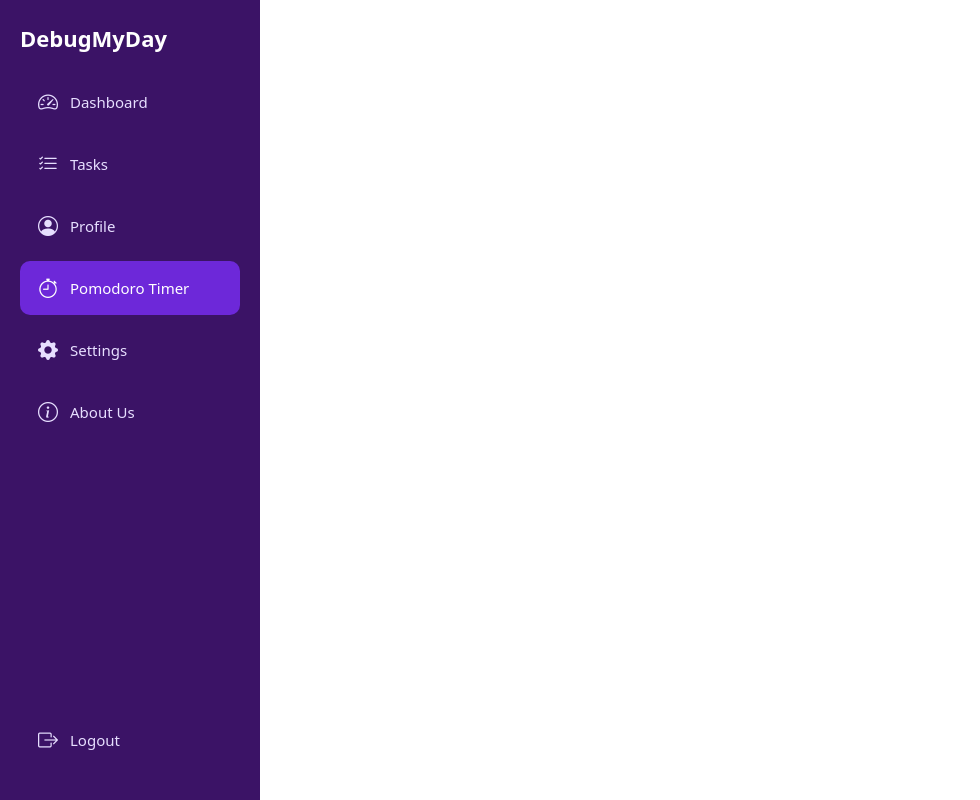
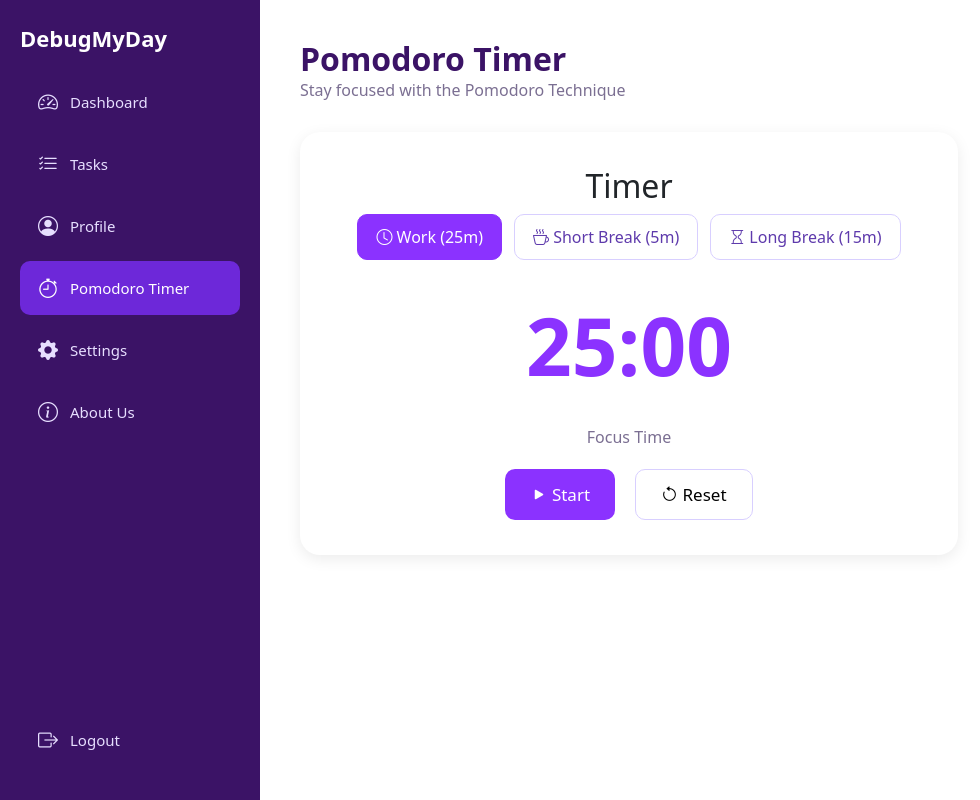
Before and after one commit to BrenanLester/Task_Tracker_Web_App, a PHP site: page /pomodoro.html in a window 1280 px wide. Shown: the whole page, without its empty margins (0-980 px from the left). Run offline with PHP 8.4, Linux system fonts and the light colour scheme.

Commit message:
Added function in pomodoro timer

```diff
--- a/pomodoro.css
+++ b/pomodoro.css
@@ -57,3 +57,95 @@ body {
 .sidebar .menu-item:last-child {
   margin-top: auto;
 }
+.main {
+    margin-left: 260px;
+    padding: 40px;
+}
+
+.page-title {
+    font-size: 32px;
+    font-weight: 700;
+    color: #3b1366;
+}
+
+.subtitle {
+    color: #7b6f92;
+    margin-top: -8px;
+}
+
+.pomo-card {
+    background: #ffffff;
+    width: 70%;
+    padding: 35px;
+    border-radius: 20px;
+    margin-top: 30px;
+    box-shadow: 0 4px 15px rgba(0,0,0,0.08);
+    text-align: center;
+    margin-bottom: 40px;
+}
+
+.pomo-modes {
+    display: flex;
+    justify-content: center;
+    gap: 12px;
+    margin-bottom: 25px;
+}
+
+.mode-btn {
+    padding: 10px 18px;
+    border-radius: 10px;
+    border: 1px solid #d8cfff;
+    background: white;
+    color: #5e3aac;
+    font-weight: 500;
+    cursor: pointer;
+    transition: 0.2s ease;
+}
+
+.mode-btn.active {
+    background: #8b32ff;
+    color: white;
+    border-color: #8b32ff;
+}
+
+.mode-btn:hover {
+    background: #e8dbff;
+}
+
+.timer-display {
+    font-size: 80px;
+    font-weight: 700;
+    color: #8b32ff;
+    margin: 20px 0;
+}
+
+.focus-label {
+    color: #7b6f92;
+    margin-bottom: 20px;
+}
+
+.pomo-controls {
+    display: flex;
+    justify-content: center;
+    gap: 20px;
+}
+
+.start-btn {
+    padding: 12px 25px;
+    background: #8b32ff;
+    color: white;
+    border: none;
+    border-radius: 10px;
+    cursor: pointer;
+    font-size: 17px;
+    font-weight: 500;
+}
+
+.reset-btn {
+    padding: 12px 25px;
+    background: white;
+    border: 1px solid #d8cfff;
+    border-radius: 10px;
+    cursor: pointer;
+    font-size: 17px;
+}
--- a/pomodoro.html
+++ b/pomodoro.html
@@ -39,3 +39,52 @@
 
     <a class="menu-item" href="#"><i class="bi bi-box-arrow-right"></i> Logout</a>
 </div>
+<div class="main">
+    <h1 class="page-title">Pomodoro Timer</h1>
+    <p class="subtitle">Stay focused with the Pomodoro Technique</p>
+
+    <div class="pomo-card">
+        <h2>Timer</h2>
+
+        <!-- Modes -->
+        <div class="pomo-modes">
+            <button class="mode-btn active" onclick="setMode('work', 25)">
+                <i class="bi bi-clock"></i> Work (25m)
+            </button>
+            <button class="mode-btn" onclick="setMode('short', 5)">
+                <i class="bi bi-cup-hot"></i> Short Break (5m)
+            </button>
+            <button class="mode-btn" onclick="setMode('long', 15)">
+                <i class="bi bi-hourglass"></i> Long Break (15m)
+            </button>
+        </div>
+
+        <!-- Timer Display -->
+        <div class="timer-display" id="timeDisplay">25:00</div>
+
+        <p class="focus-label" id="sessionLabel">Focus Time</p>
+
+        <!-- Buttons -->
+        <div class="pomo-controls">
+            <button class="start-btn" id="startBtn">
+                <i class="bi bi-play-fill"></i> Start
+            </button>
+            <button class="reset-btn" id="resetBtn">
+                <i class="bi bi-arrow-counterclockwise"></i> Reset
+            </button>
+        </div>
+    </div>
+
+    <!-- Background music -->
+    <audio id="bgMusic" loop>
+        <source src="https://files.catbox.moe/9k89ye.mp3" type="audio/mp3">
+    </audio>
+
+    <!-- Alarm sound -->
+    <audio id="alarmSound">
+        <source src="https://files.catbox.moe/ojr5ha.mp3" type="audio/mp3">
+    </audio>
+</div>
+<script src="pomodoro.js"></script>
+</body>
+</html>
--- /dev/null
+++ b/pomodoro.js
@@ -0,0 +1,73 @@
+let timeLeft = 25 * 60;
+let timer = null;
+let running = false;
+let currentMode = "work";
+
+const display = document.getElementById("timeDisplay");
+const sessionLabel = document.getElementById("sessionLabel");
+const bgMusic = document.getElementById("bgMusic");
+const alarm = document.getElementById("alarmSound");
+
+function updateDisplay() {
+    let m = Math.floor(timeLeft / 60);
+    let s = timeLeft % 60;
+    display.innerText = `${m}:${s.toString().padStart(2, "0")}`;
+}
+
+function setMode(mode, mins) {
+    currentMode = mode;
+    timeLeft = mins * 60;
+    clearInterval(timer);
+    running = false;
+
+    // Change label
+    sessionLabel.textContent =
+        mode === "work" ? "Focus Time" :
+        mode === "short" ? "Short Break" :
+        "Long Break";
+
+    // Update active button styling
+    document.querySelectorAll(".mode-btn").forEach(btn => btn.classList.remove("active"));
+    event.target.classList.add("active");
+
+    bgMusic.pause();
+    updateDisplay();
+}
+
+document.getElementById("startBtn").onclick = () => {
+    if (running) return;
+    running = true;
+
+    const endTime = Date.now() + timeLeft * 1000; // set target end time
+
+    bgMusic.volume = 0.45;
+    bgMusic.play();
+
+    timer = setInterval(() => {
+        const now = Date.now();
+        timeLeft = Math.max(0, Math.floor((endTime - now) / 1000));
+
+        updateDisplay();
+
+        if (timeLeft <= 0) {
+            clearInterval(timer);
+            running = false;
+
+            bgMusic.pause();
+            alarm.play();
+        }
+    }, 250); // faster check for better accuracy
+};
+
+document.getElementById("resetBtn").onclick = () => {
+    running = false;
+    clearInterval(timer);
+
+    bgMusic.pause();
+
+    if (currentMode === "work") timeLeft = 25 * 60;
+    if (currentMode === "short") timeLeft = 5 * 60;
+    if (currentMode === "long") timeLeft = 15 * 60;
+
+    updateDisplay();
+};
```
